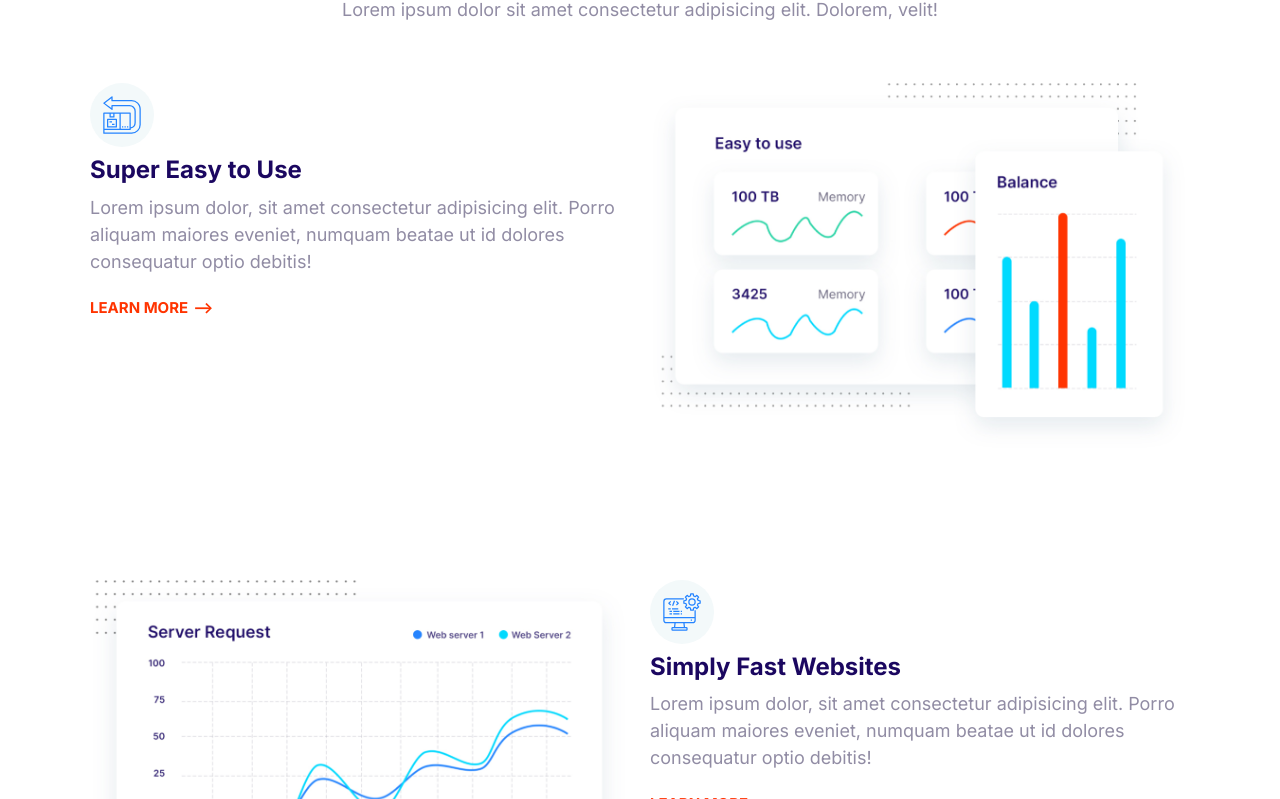
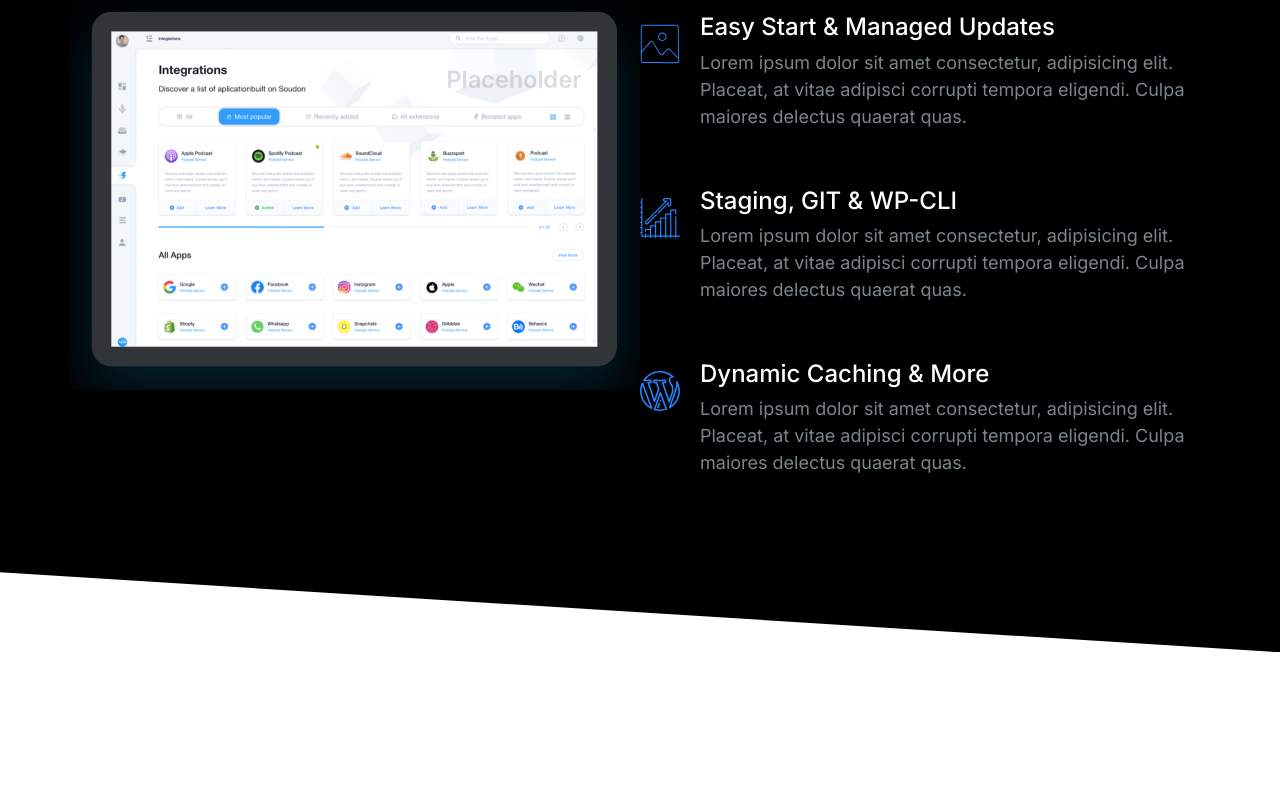
Before and after one commit to biatuong0978/bearnitize, a plain HTML site: page index.html in a window 1280 px wide. Shown: the part 149-948 px from the top of the page. After the commit the page ends 801 px from the top, so only its background shows below. Drawn offline with Linux system fonts and the light colour scheme.

Commit message:
Build Showcase Block.

```diff
--- a/css/styles.css
+++ b/css/styles.css
@@ -16,6 +16,11 @@
 }
 
 /* Typography */
+
+::selection {
+    background: var(--color-primary);
+    color: white;
+}
 
 html {
     font-size: 62.5%;
@@ -46,6 +51,7 @@ h2 {
 
 h3 {
     font-size: 3rem;
+    font-weight: 500;
 }
 
 p {
@@ -139,7 +145,6 @@ a {
 .list {
     list-style: none;
     padding-left: 0;
-    color: var(--color-headings);
 }
 
 .list--inline .list__item {
@@ -150,6 +155,7 @@ a {
 .list--tick {
     list-style-image: url(../images/tick.svg);
     padding-left: 3rem;
+    color: var(--color-headings);
 }
 
 .list--tick .list__item {
@@ -426,6 +432,7 @@ a {
 
 .media {
     display: flex;
+    margin-bottom: 4rem;
 }
 
 .media__title {
@@ -638,18 +645,20 @@ a {
     color: #7b858b;
 }
 
-.block--dark .block__heading {
+.block--dark h1,
+.block--dark h2,
+.block--dark h3 {
     color: #fff;
 }
 
 .block--skewed-right {
     padding-bottom: calc(var(--padding-vertical) + 4rem);
-    clip-path: polygon(0% 0%, 100% 0%, 100% 100%, 0% 80%);
+    clip-path: polygon(0% 0%, 100% 0%, 100% 100%, 0% 90%);
 }
 
 .block--skewed-left {
     padding-bottom: calc(var(--padding-vertical) + 4rem);
-    clip-path: polygon(0% 0%, 100% 0%, 100% 80%, 0% 100%);
+    clip-path: polygon(0% 0%, 100% 0%, 100% 90%, 0% 100%);
 }
 
 .container {
@@ -722,10 +731,6 @@ a {
 }
 
 /* Hero */
-
-.hero {
-    clip-path: polygon(0% 0%, 100% 0%, 100% 95%, 0% 100%);
-}
 
 .hero__tagline {
     font-size: 2rem;
@@ -810,3 +815,24 @@ a {
         order: 2;
     }
 }
+
+/* Showcase Block */
+
+.block-showcase__image > img {
+    width: 100%;
+}
+
+@media screen and (min-width: 768px) {
+    .block-showcase .grid {
+        grid-template-columns: 50% 50%;
+    }
+
+    .block-showcase__image {
+        justify-self: end;
+    }
+
+    .block-showcase__image > img {
+    width: auto;
+    max-width: 700px;
+    }
+}
--- a/index.html
+++ b/index.html
@@ -14,103 +14,72 @@
     <link rel="stylesheet" href="css/styles.css" />
   </head>
   <body>
-    <section class="block container">
+    <section class="block block--dark block--skewed-right block-showcase">
       <header class="block__header">
-        <h2>Host on the Cloud to Keep Growing</h2>
-        <p>Lorem ipsum dolor sit amet consectetur adipisicing elit. Dolorem, velit!</p>
+        <h2>User-friendly Control Pannel</h2>
       </header>
-      <article class="grid grid--1x2 feature">
-        <div class="feature__content">
-          <span class="icon-container">
-            <svg class="icon icon--primary">
-              <use xlink:href="images/sprite.svg#easy"></use>
-            </svg>
-          </span>
-          <h3 class="feature__heading">Super Easy to Use</h3>
-          <p>
-            Lorem ipsum dolor, sit amet consectetur adipisicing elit. Porro
-            aliquam maiores eveniet, numquam beatae ut id dolores consequatur
-            optio debitis!
-          </p>
-          <a href="#" class="link-arrow">Learn More</a>
-        </div>
-        <picture>
+      <div class="container grid grid--1x2">
+        <picture class="block-showcase__image">
           <source
             type="image/png"
-            srcset="images/easy.png 1x, images/easy@2x.png 2x"
+            srcset="images/ipad.png 1x, images/ipad@2x.png 2x"
           />
-          <img class="feature__img" src="images/easy@2x.png" alt="" />
+          <img src="images/ipad@2x.png" alt="" />
         </picture>
-      </article>
-      <article class="grid grid--1x2 feature">
-        <div class="feature__content">
-          <span class="icon-container">
+        <ul class="list">
+          <li>
+            <div class="media">
+              <div class="media__image">
                 <svg class="icon icon--primary">
-              <use xlink:href="images/sprite.svg#computer"></use>
+                  <use xlink:href="images/sprite.svg#snap"></use>
                 </svg>
-          </span>
-          <h3 class="feature__heading">Simply Fast Websites</h3>
+              </div>
+              <div class="media__body">
+                <h3 class="media__title">Easy Start & Managed Updates</h3>
                 <p>
-            Lorem ipsum dolor, sit amet consectetur adipisicing elit. Porro
-            aliquam maiores eveniet, numquam beatae ut id dolores consequatur
-            optio debitis!
+                  Lorem ipsum dolor sit amet consectetur, adipisicing elit.
+                  Placeat, at vitae adipisci corrupti tempora eligendi. Culpa
+                  maiores delectus quaerat quas.
                 </p>
-          <a href="#" class="link-arrow">Learn More</a>
               </div>
-        <picture>
-          <source
-            type="image/png"
-            srcset="images/fast.png 1x, images/fast@2x.png 2x"
-          />
-          <img class="feature__img" src="images/fast.png" alt="" />
-        </picture>
-      </article>
-      <article class="grid grid--1x2 feature">
-        <div class="feature__content">
-          <span class="icon-container">
+            </div>
+          </li>
+          <li>
+            <div class="media">
+              <div class="media__image">
+                <svg class="icon icon--primary">
+                  <use xlink:href="images/sprite.svg#growth"></use>
+                </svg>
+              </div>
+              <div class="media__body">
+                <h3 class="media__title">Staging, GIT & WP-CLI</h3>
+                <p>
+                  Lorem ipsum dolor sit amet consectetur, adipisicing elit.
+                  Placeat, at vitae adipisci corrupti tempora eligendi. Culpa
+                  maiores delectus quaerat quas.
+                </p>
+              </div>
+            </div>
+          </li>
+          <li>
+            <div class="media">
+              <div class="media__image">
                 <svg class="icon icon--primary">
                   <use xlink:href="images/sprite.svg#wordpress"></use>
                 </svg>
-          </span>
-          <h3 class="feature__heading">Wordpress Made Easy</h3>
+              </div>
+              <div class="media__body">
+                <h3 class="media__title">Dynamic Caching & More</h3>
                 <p>
-            Lorem ipsum dolor, sit amet consectetur adipisicing elit. Porro
-            aliquam maiores eveniet, numquam beatae ut id dolores consequatur
-            optio debitis!
+                  Lorem ipsum dolor sit amet consectetur, adipisicing elit.
+                  Placeat, at vitae adipisci corrupti tempora eligendi. Culpa
+                  maiores delectus quaerat quas.
                 </p>
-          <a href="#" class="link-arrow">Learn More</a>
               </div>
-        <picture>
-          <source
-            type="image/png"
-            srcset="images/wordpress.png 1x, images/wordpress@2x.png 2x"
-          />
-          <img class="feature__img" src="images/wordpress@2x.png" alt="" />
-        </picture>
-      </article>
-      <article class="grid grid--1x2 feature">
-        <div class="feature__content">
-          <span class="icon-container">
-            <svg class="icon icon--primary">
-              <use xlink:href="images/sprite.svg#clock"></use>
-            </svg>
-          </span>
-          <h3 class="feature__heading">24/7 Expert Support</h3>
-          <p>
-            Lorem ipsum dolor, sit amet consectetur adipisicing elit. Porro
-            aliquam maiores eveniet, numquam beatae ut id dolores consequatur
-            optio debitis!
-          </p>
-          <a href="#" class="link-arrow">Learn More</a>
             </div>
-        <picture>
-          <source
-            type="image/png"
-            srcset="images/support.png 1x, images/support@2x.png 2x"
-          />
-          <img class="feature__img" src="images/support@2x.png" alt="" />
-        </picture>
-      </article>
+          </li>
+        </ul>
+      </div>
     </section>
     <script src="js/main.js"></script>
   </body>
```
Also changed, not shown: components/showcase-block.html (added, +67 -0 lines), images/ipad.png (added), images/ipad@2x.png (added). Lines whose indentation alone changed are shown as unchanged.
